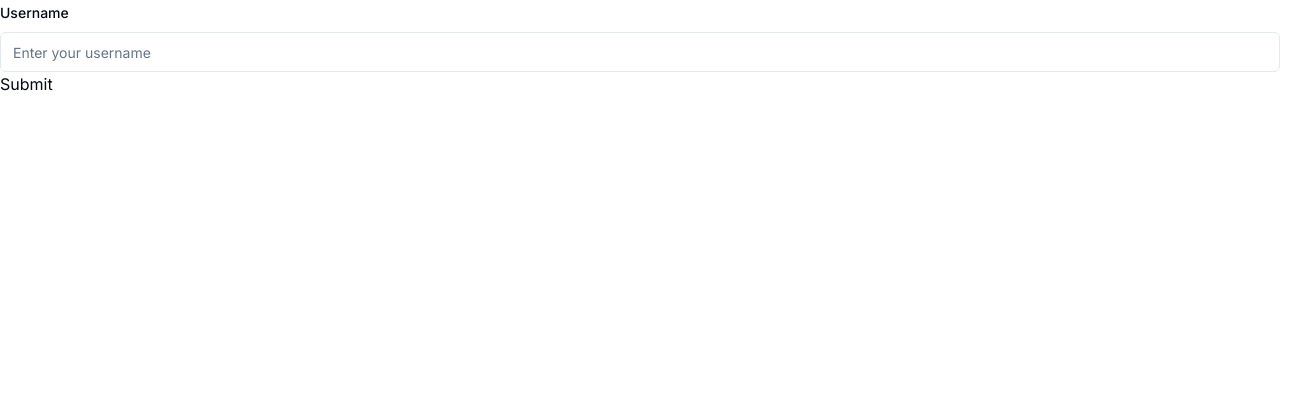
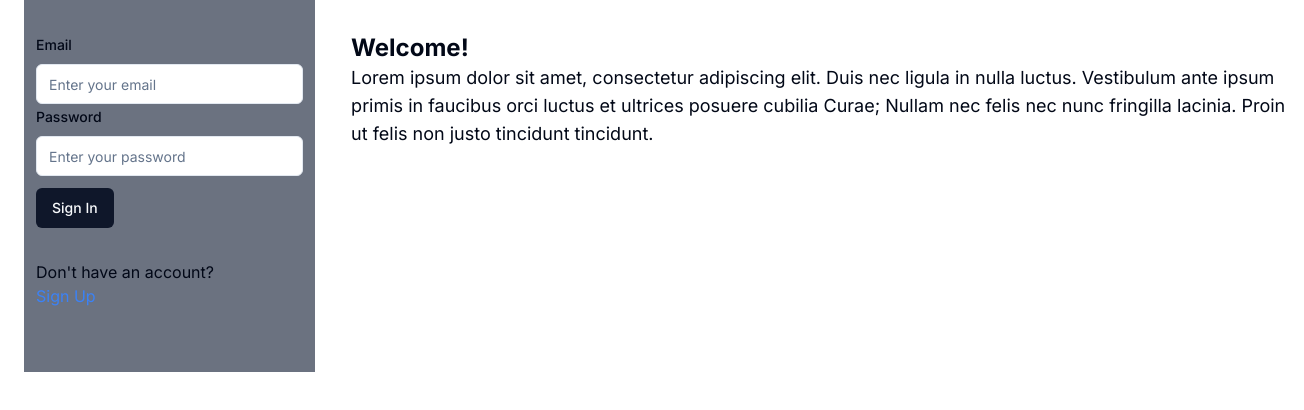
Before and after one commit to Debesis-inc/debesis_lms_frontend, a Next.js app: page /sign-in in a window 1280 px wide. Shown: the top 410 px of the page, 1304 px wide, since content can reach past the window. Built offline with nearby package versions, Linux system fonts and the light colour scheme.

Commit message:
refactor: Update sign-in page layout and form structure

```diff
--- a/app/(auth)/sign-in/page.tsx
+++ b/app/(auth)/sign-in/page.tsx
@@ -5,19 +5,15 @@ import React from 'react';
 import { useForm, SubmitHandler } from 'react-hook-form';
 import { z } from 'zod';
 import { Form } from '@/components/ui/form';
+import { authConnect } from '@/lib/utils';
+import { Button } from '@/components/ui/button';
 
+const SignIn = (type: string) => {
 
-
-const SignIn: React.FC = () => {
-  const formSchema = z.object({
-    username: z.string(),
-  });
+  const formSchema = authConnect(type);
 
   const form = useForm<z.infer<typeof formSchema>>({
     resolver: zodResolver(formSchema),
-    defaultValues: {
-      username: '',
-    },
   });
 
   const onSubmit = (data: z.infer<typeof formSchema>) => {
@@ -25,18 +21,38 @@ const SignIn: React.FC = () => {
   };
 
   return (
+    <div className='flex justify-between w-full gap-6 mx-6'>
       <Form {...form}>
-      <form onSubmit={form.handleSubmit(onSubmit)}>
+        <form className='bg-gray-500 py-8 px-3 w-1/2' onSubmit={form.handleSubmit(onSubmit)}>
           <CustomInput
             control={form.control}
-          label="Username"
-          name="username"
-          placeholder="Enter your username"
+            label="Email"
+            name="email"
+            placeholder="Enter your email"
           />
-        <button type="submit">Submit</button>
+          <CustomInput
+            control={form.control}
+            label="Password"
+            name="password"
+            placeholder="Enter your password"
+          />
+          <Button className='mt-3' type="submit">Sign In</Button>
+          <div className='my-8'>
+            <div>Don't have an account?</div>
+            <div className='text-blue-500'>Sign Up</div>
+          </div>
         </form>
       </Form>
-
+      <div className='py-8 px-3'>
+        <div className='text-2xl font-bold'>Welcome!</div>
+        <p className='text-lg'>
+          Lorem ipsum dolor sit amet, consectetur adipiscing elit. Duis nec
+          ligula in nulla luctus. Vestibulum ante ipsum primis in faucibus orci
+          luctus et ultrices posuere cubilia Curae; Nullam nec felis nec nunc
+          fringilla lacinia. Proin ut felis non justo tincidunt tincidunt.
+        </p>
+      </div>
+    </div>
   );
 };
 
```
Lines whose indentation alone changed are shown as unchanged.
